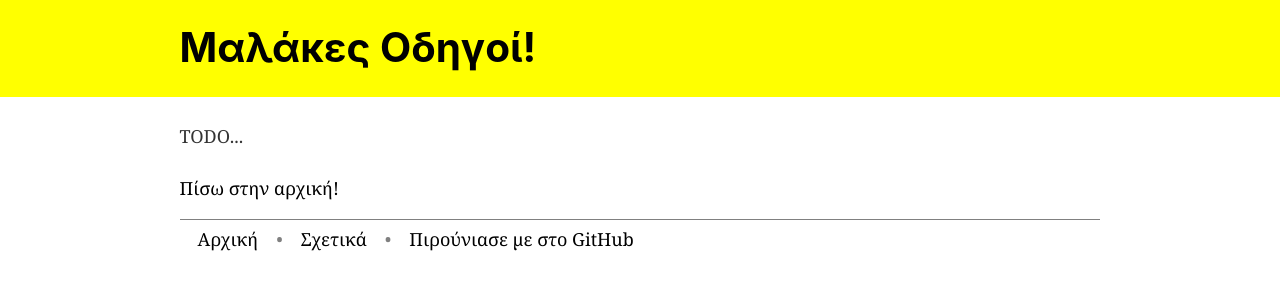
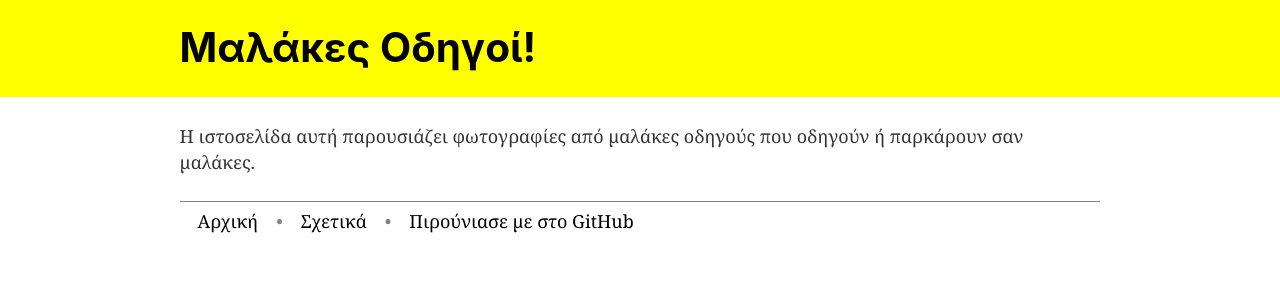
Before and after one commit to dimitrisscript/odigoi, a Gatsby site: page /about in a window 1280 px wide. Built offline with nearby package versions, Linux system fonts and the light colour scheme; Gatsby itself is replaced by a stand-in of ours.

Commit message:
Structure improvements.

```diff
--- a/src/components/layout-site.css
+++ b/src/components/layout-site.css
@@ -1,6 +1,12 @@
 a {
   color: black;
   text-decoration: none;
+}
+
+main {
+  margin: 0 auto;
+  max-width: 960px;
+  padding: 0 1.0875rem 1.45rem;
 }
 
 .Header {
--- a/src/components/layout.js
+++ b/src/components/layout.js
@@ -52,17 +52,10 @@ const Layout = ({ children }) => (
     render={data => (
       <>
         <Header siteTitle={data.site.siteMetadata.title} />
-        <div
-          style={{
-            margin: `0 auto`,
-            maxWidth: 960,
-            padding: `0px 1.0875rem 1.45rem`,
-            paddingTop: 0,
-          }}
-        >
-          <main>{children}</main>
+        <main>
+          {children}
           <Footer />
-        </div>
+        </main>
       </>
     )}
   />
--- a/src/pages/about.js
+++ b/src/pages/about.js
@@ -1,14 +1,11 @@
 import React from "react"
-import { Link } from "gatsby"
-
 import Layout from "../components/layout"
 import SEO from "../components/seo"
 
 const AboutPage = () => (
   <Layout>
     <SEO title="Σχετικά" />
-    <p>TODO...</p>
-    <Link to="/">Πίσω στην αρχική!</Link>
+    <p>Η ιστοσελίδα αυτή παρουσιάζει φωτογραφίες από μαλάκες οδηγούς που οδηγούν ή παρκάρουν σαν μαλάκες.</p>
   </Layout>
 )
 
--- a/src/pages/index.js
+++ b/src/pages/index.js
@@ -7,7 +7,6 @@ import SEO from "../components/seo"
 const IndexPage = () => (
   <Layout>
     <SEO title="Αρχική" keywords={`μαλάκες|οδηγοί||φανάρια|πεζοδρόμια`.split(`|`)} />
-
     <Image />
   </Layout>
 )
```
